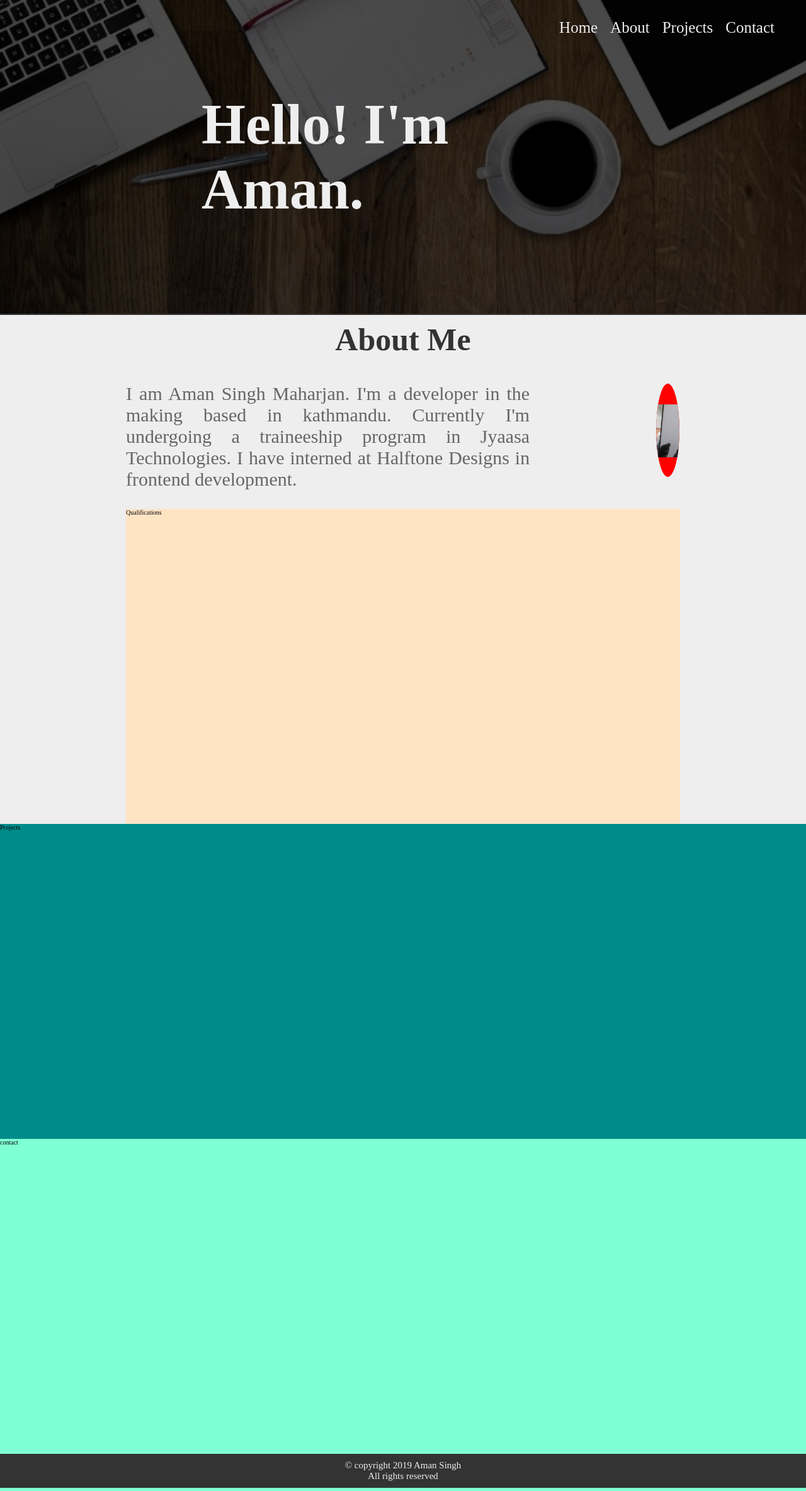
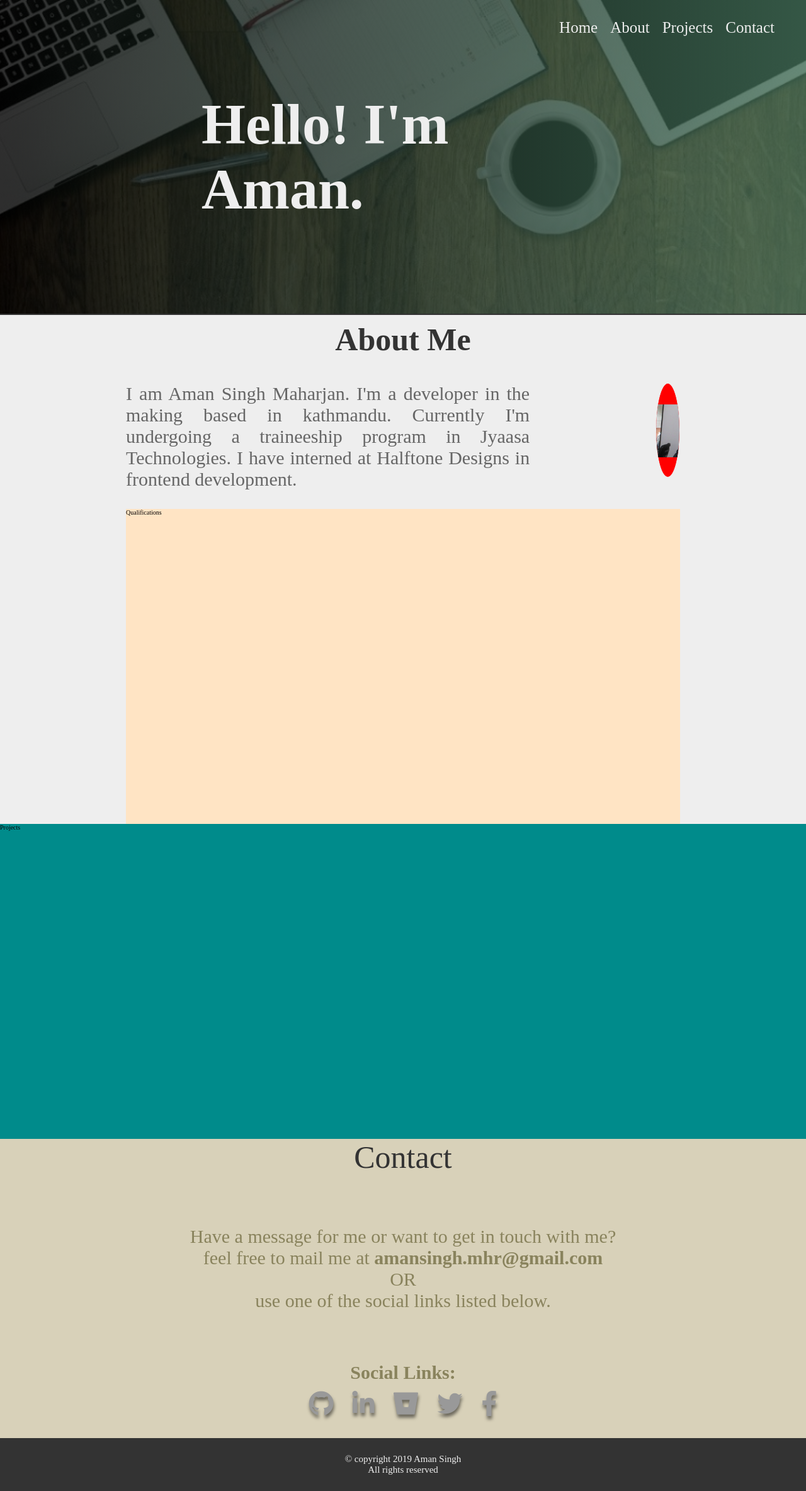
Before and after one commit to ornias9/porto, a PHP site: page / in a window 1280 px wide. Shown: the whole page at 63% size. Run offline with PHP 8.4, Linux system fonts and the light colour scheme; some libraries are stand-ins or nearby versions.

Commit message:
contact section complete

```diff
--- a/assets/css/style.css
+++ b/assets/css/style.css
@@ -7,6 +7,11 @@
 
 html {
   font-size: 62.5%; }
+
+.section-title {
+  font-size: 5rem;
+  color: #333;
+  text-align: center; }
 
 .universal-padding {
   padding: 0 20rem; }
@@ -32,7 +37,6 @@ html {
 .about {
   background-color: #eee; }
   .about__title {
-    text-align: center;
     padding: 1rem 0; }
   .about__details {
     display: flex;
@@ -63,8 +67,43 @@ html {
   height: 50rem; }
 
 .contact {
-  background-color: aquamarine;
-  height: 50rem; }
+  background-color: #d8d1b9;
+  text-align: center;
+  font-size: 3rem;
+  color: #89835d; }
+  .contact__details {
+    margin-top: 8rem; }
+  .contact__socials {
+    padding: 8rem 0 2rem 0; }
+  .contact__sl-box {
+    display: flex;
+    justify-content: center;
+    align-content: center;
+    padding: 1rem 0; }
+  .contact__sl-item {
+    list-style: none;
+    font-size: 4rem; }
+    .contact__sl-item:not(:last-child) {
+      margin-right: 3rem; }
+  .contact__sl-link {
+    text-decoration: none;
+    color: #999;
+    text-shadow: 1px 0.5rem 0.5rem rgba(0, 0, 0, 0.5); }
+
+.fa-github:hover {
+  color: #f1502f; }
+
+.fa-linkedin-in:hover {
+  color: #07b5; }
+
+.fa-bitbucket:hover {
+  color: #2684ff; }
+
+.fa-twitter:hover {
+  color: #38a1f3; }
+
+.fa-facebook-f:hover {
+  color: #3b5998; }
 
 .footer {
   background-color: #333;
@@ -72,12 +111,13 @@ html {
   justify-content: center;
   color: #eee;
   font-size: 1.5rem;
-  text-align: center; }
+  text-align: center;
+  padding: 1.5rem 0; }
   .footer__textbox {
     margin: 1rem 0; }
 
 .header {
-  background: linear-gradient(to right, rgba(0, 0, 0, 0.7), rgba(0, 0, 0, 0.7)), url(../img/desk-banner.jpg) center/cover no-repeat;
+  background: linear-gradient(to right, rgba(0, 0, 0, 0.8), rgba(64, 107, 85, 0.8)), url(../img/desk-banner.jpg) center/cover no-repeat;
   height: 50rem;
   border-bottom: 2px solid #333;
   position: relative;
@@ -90,6 +130,3 @@ html {
   .header__primary {
     color: #eee;
     font-size: 9rem; }
-  .header__secondary {
-    font-size: 5rem;
-    color: #333; }
--- a/assets/scss/base/_typography.scss
+++ b/assets/scss/base/_typography.scss
@@ -0,0 +1,5 @@
+.section-title{
+  font-size: 5rem;
+  color: #333;
+  text-align: center;
+}
--- a/assets/scss/components/_about.scss
+++ b/assets/scss/components/_about.scss
@@ -2,7 +2,7 @@
   background-color: #eee;
 
   &__title{
-    text-align: center;
+    // text-align: center;
     padding: 1rem 0;
   }
 
--- a/assets/scss/components/_contact.scss
+++ b/assets/scss/components/_contact.scss
@@ -1,4 +1,64 @@
 .contact{
-  background-color: aquamarine;
-  height: 50rem;
+  background-color: #d8d1b9;
+  // height: 50rem;
+
+  text-align: center;
+  font-size: 3rem;
+  color: #89835d;
+
+  &__details{
+    margin-top: 8rem;
+  }
+
+  &__socials{
+    padding: 8rem 0 2rem 0;
+  }
+
+  &__social-links{
+    // background-color: aqua;
+  }
+
+  &__sl-box{
+    display: flex;
+    justify-content: center;
+    align-content: center;
+    padding: 1rem 0;
+  }
+
+  &__sl-item{
+    list-style: none;
+    font-size: 4rem;
+
+    &:not(:last-child){
+      margin-right: 3rem;
+    }
+  }
+
+  &__sl-link{
+    text-decoration: none;
+    color: #999;
+    text-shadow: 1px 0.5rem 0.5rem rgba(0, 0, 0, 0.5);
+  }
 }
+
+.fa{
+  &-github:hover{
+    color: #f1502f;
+  }
+
+  &-linkedin-in:hover{
+    color: #07b5;
+  }
+
+  &-bitbucket:hover{
+    color: #2684ff;
+  }
+
+  &-twitter:hover{
+    color: #38a1f3;
+  }
+
+  &-facebook-f:hover{
+    color: #3b5998;
+  }
+}
--- a/assets/scss/layouts/_footer.scss
+++ b/assets/scss/layouts/_footer.scss
@@ -6,6 +6,7 @@
   color: #eee;
   font-size: 1.5rem;
   text-align: center;
+  padding: 1.5rem 0;
 
   &__textbox{
     margin: 1rem 0;
--- a/assets/scss/layouts/_header.scss
+++ b/assets/scss/layouts/_header.scss
@@ -1,10 +1,11 @@
 .header {
   // background-color: aqua;              //for debugging purposes
-  background: linear-gradient(to right,rgba(0, 0, 0, .7), rgba(0, 0, 0, .7)), url(../img/desk-banner.jpg) center/cover no-repeat;         //shorthand property used for below background properties
+  background: linear-gradient(to right,rgba(0, 0, 0, .8), rgba(64, 107, 85, .8)), url(../img/desk-banner.jpg) center/cover no-repeat;         //shorthand property used for below background properties
   // background-image: url(../img/desk-banner.jpg);
   // background-size: cover;
   // background-position: center;
   // background-repeat: no-repeat;
+  // background-blend-mode: screen;
   height: 50rem;
   border-bottom: 2px solid #333;
 
@@ -24,8 +25,4 @@
     font-size: 9rem;
   }
 
-  &__secondary{
-    font-size: 5rem;
-    color: #333;
-  }
 }
--- a/index.html
+++ b/index.html
@@ -7,6 +7,7 @@
   <title>Aman Singh</title>
 
   <link rel="stylesheet" href="assets/css/style.css">
+  <link rel="stylesheet" href="https://use.fontawesome.com/releases/v5.8.1/css/all.css" integrity="sha384-50oBUHEmvpQ+1lW4y57PTFmhCaXp0ML5d60M1M7uH2+nqUivzIebhndOJK28anvf" crossorigin="anonymous">
 </head>
 <body>
 
@@ -34,7 +35,7 @@
   <div class="about universal-padding">
     <!-- about section title -->
     <div class="about__title">
-      <h2 class="header__secondary">About Me</h2>
+      <h2 class="section-title">About Me</h2>
     </div>
     <!-- about section title end -->
 
@@ -66,7 +67,27 @@
 
   <!-- contact section start -->
   <div class="contact">
-    contact
+      <div class="section-title">
+        Contact
+      </div>
+    <div class="contact__details">
+      Have a message for me or want to get in touch with me? <br>
+      feel free to mail me at <strong> amansingh.mhr@gmail.com</strong> <br>
+      OR <br>
+      use one of the social links listed below.
+    </div>
+    <div class="contact__socials">
+        <strong>Social Links:</strong>
+      <div class="contact__social-links">
+        <ul class="contact__sl-box">
+          <li class="contact__sl-item"><a href="https://github.com/ornias9" target="blank" class="contact__sl-link"><i class="fab fa-github"></i></a></li>
+          <li class="contact__sl-item"><a href="https://www.linkedin.com/in/aman-singh-619013145/" target="blank" class="contact__sl-link"><i class="fab fa-linkedin-in"></i></a></li>
+          <li class="contact__sl-item"><a href="https://bitbucket.org/amansingh9/" target="blank" class="contact__sl-link"><i class="fab fa-bitbucket"></i></a></li>
+          <li class="contact__sl-item"><a href="https://twitter.com/ornias9" target="blank" class="contact__sl-link"><i class="fab fa-twitter"></i></a></li>
+          <li class="contact__sl-item"><a href="https://www.facebook.com/ornias" target="blank" class="contact__sl-link"><i class="fab fa-facebook-f"></i></a></li>
+        </ul>
+      </div>
+    </div>
   </div>
   <!-- contact section end -->
 
```
